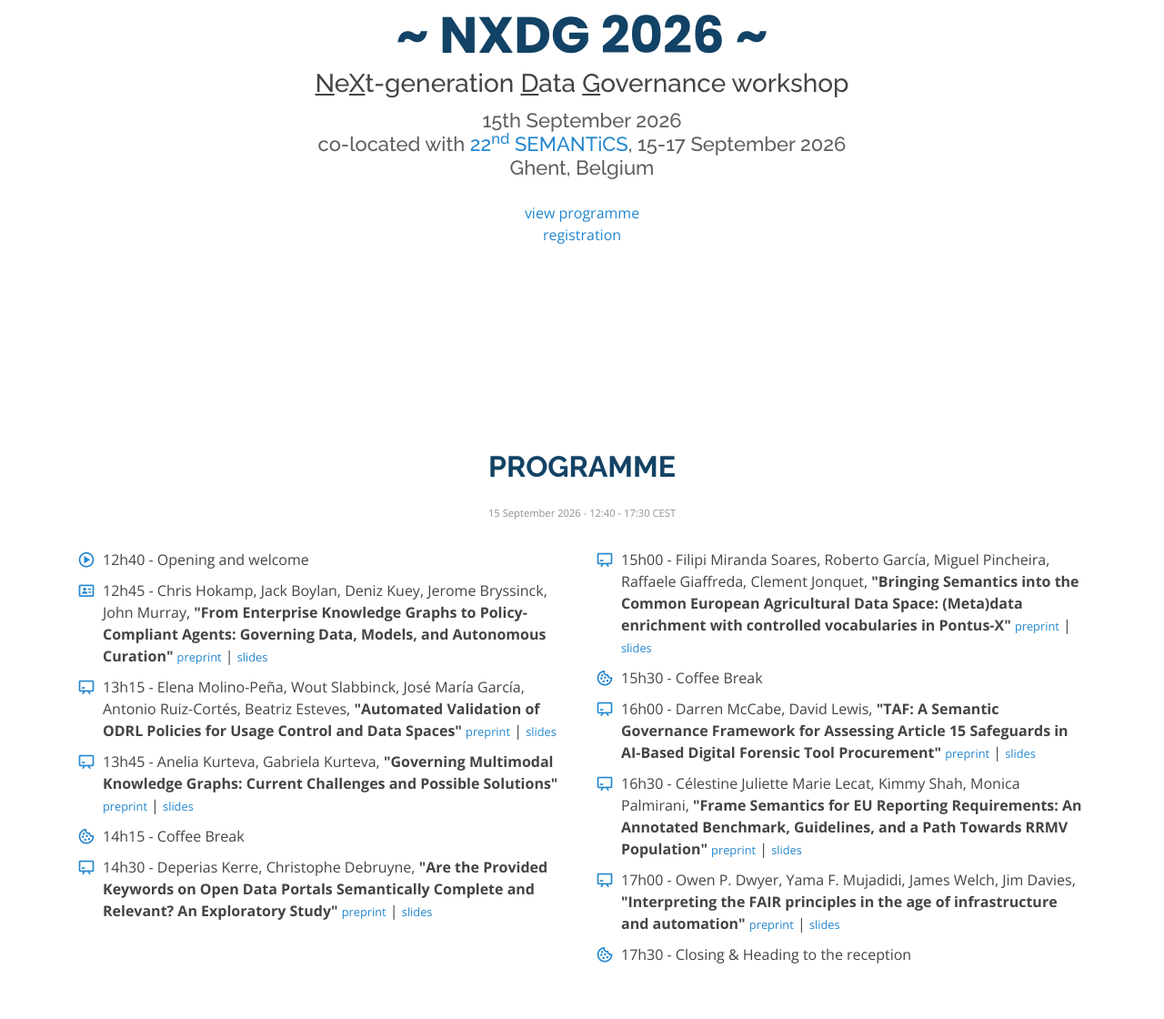
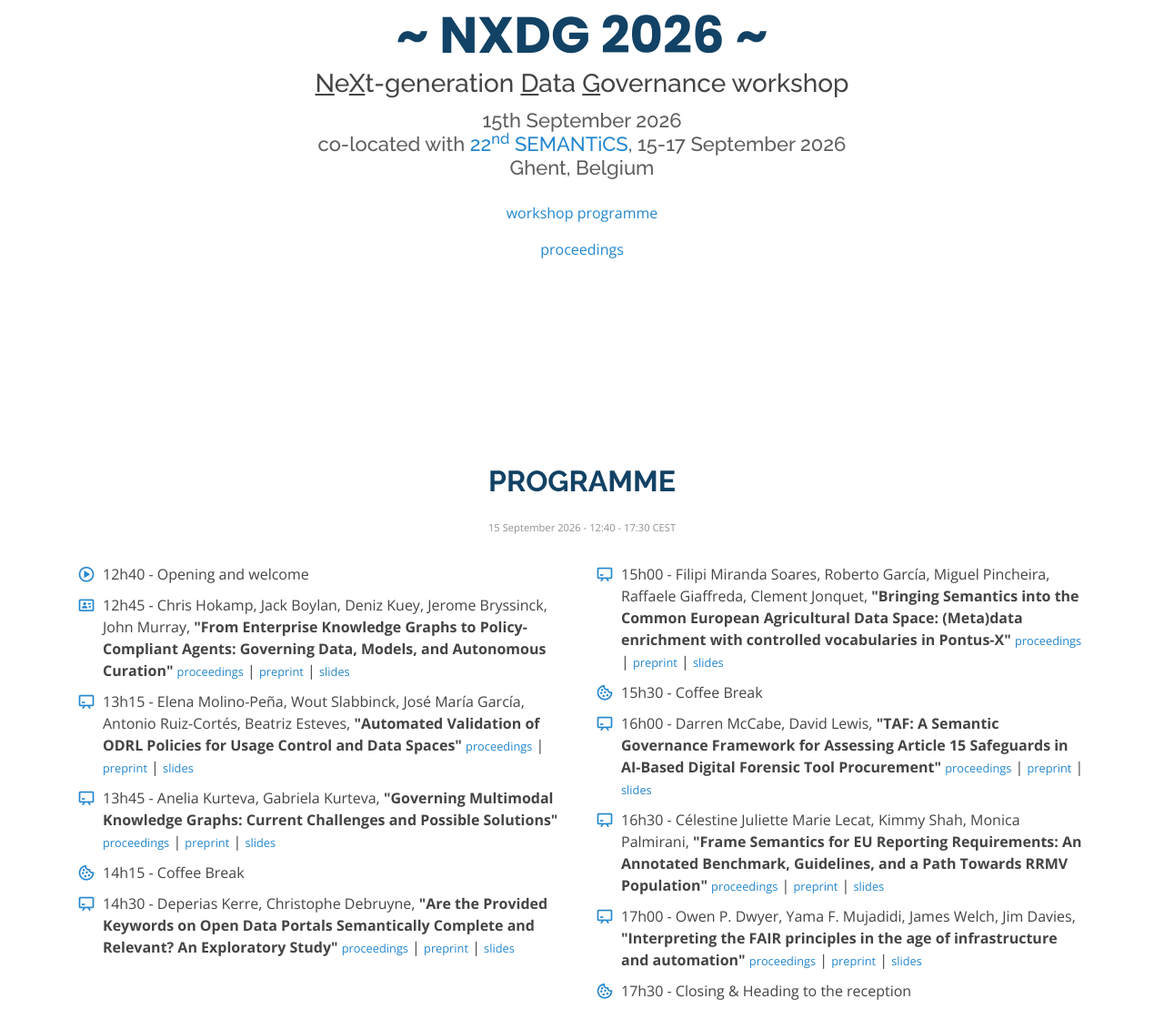
Before and after one commit to nxdg-workshop/2026, a plain HTML site: page index.html in a window 1280 px wide. Shown: the part 213-1333 px from the top of the page at 91% size. Drawn offline with nearby package versions, Linux system fonts and the light colour scheme.

Commit message:
proceedings links

```diff
--- a/index.html
+++ b/index.html
@@ -52,10 +52,8 @@
           <h3><u>N</u>e<u>X</u>t-generation <u>D</u>ata <u>G</u>overnance workshop</h3>
           <h2>15th September 2026 <br/> co-located with <a href="https://2026-eu.semantics.cc/">22<sup>nd</sup> SEMANTiCS</a>,
               15-17 September 2026<br/>Ghent, Belgium</h2> <br/>
-          <p>
-          <a href="#programme">view programme</a> <br/>
-          <a href="https://2026-eu.semantics.cc/page/registration">registration</a>
-          </p>
+          <p><a href="#programme">workshop programme</a></p>
+          <p><a href="https://ceur-ws.org/Vol-4327/">proceedings</a></p>
           <br/><br/>
             <!-- <span style="color:red;">Deadline further extended: 05 JULY 23:59 AoE</span></h2><br><br> -->
 
@@ -117,11 +115,13 @@
               <li><i class="bx bx-play-circle"></i> 12h40 - Opening and welcome</li>
               <li>
                 <i class="bx bx-id-card"></i> 12h45 - Chris Hokamp, Jack Boylan, Deniz Kuey, Jerome Bryssinck, John Murray, <b>"From Enterprise Knowledge Graphs to Policy-Compliant Agents: Governing Data, Models, and Autonomous Curation"</b>
+                <small><a href="https://ceur-ws.org/Vol-4327/paper1.pdf">proceedings</a></small> |
                 <small><a href="https://openreview.net/pdf?id=MIX9PS8TOE" target="_blank">preprint</a></small> |
                 <small><a href="./assets/slides/hokamp.pdf" target="_blank">slides</a></small>
               </li>
               <li>
                 <i class="bx bx-chalkboard"></i> 13h15 - Elena Molino-Peña, Wout Slabbinck, José María García, Antonio Ruiz-Cortés, Beatriz Esteves, <b>"Automated Validation of ODRL Policies for Usage Control and Data Spaces"</b>
+                <small><a href="https://ceur-ws.org/Vol-4327/paper6.pdf">proceedings</a></small> |
                 <small><a href="https://openreview.net/pdf?id=IKYFFh0qab" target="_blank">preprint</a></small> |
                 <small><a href="https://docs.google.com/presentation/d/1-jnjSsyxGhOQpoLrNXnkOTuc2SafwXTBQyjRwUjogCg/edit?usp=sharing" target="_blank">slides</a></small>
                 <!-- <a href="https://consentworkshop.com/assets/preprints/2022/Beste Beatriz Esteves
@@ -129,6 +129,7 @@ Uw reservering is bevestigd.p5511_slides.pptx">proceedings</a> -->
               </li>
               <li>
                 <i class="bx bx-chalkboard"></i> 13h45 - Anelia Kurteva, Gabriela Kurteva, <b>"Governing Multimodal Knowledge Graphs: Current Challenges and Possible Solutions"</b>
+                <small><a href="https://ceur-ws.org/Vol-4327/paper3.pdf">proceedings</a></small> |
                 <small><a href="https://openreview.net/pdf?id=umoNQp0qIT" target="_blank">preprint</a></small> |
                 <!-- <small><a href="https://ceur-ws.org/Vol-3891/paper1.pdf" target="_blank">proceedings</a></small> -->
                 <small><a href="./assets/slides/AKurteva.pptx" target="_blank">slides</a></small>
@@ -136,6 +137,7 @@ Uw reservering is bevestigd.p5511_slides.pptx">proceedings</a> -->
               <li><i class="bx bx-cookie"></i> 14h15 - Coffee Break </li>
               <li>
                 <i class="bx bx-chalkboard"></i> 14h30 - Deperias Kerre, Christophe Debruyne, <b>"Are the Provided Keywords on Open Data Portals Semantically Complete and Relevant? An Exploratory Study"</b>
+                <small><a href="https://ceur-ws.org/Vol-4327/paper2.pdf">proceedings</a></small> |
                 <small><a href="https://openreview.net/pdf?id=NESaarPM26" target="_blank">preprint</a></small> |
                 <small><a href="https://docs.google.com/presentation/d/10QBwTZ-hGnATxRNsKN3mkZ_vGsVET7gQ/edit?slide=id.p1#slide=id.p1" target="_blank">slides</a></small>
                 <!-- <a href="https://consentworkshop.com/assets/preprints/2022/p5511_slides.pptx">slides</a> -->
@@ -148,6 +150,7 @@ Uw reservering is bevestigd.p5511_slides.pptx">proceedings</a> -->
             <ul>
               <li>
                 <i class="bx bx-chalkboard"></i> 15h00 - Filipi Miranda Soares, Roberto García, Miguel Pincheira, Raffaele Giaffreda, Clement Jonquet, <b>"Bringing Semantics into the Common European Agricultural Data Space: (Meta)data enrichment with controlled vocabularies in Pontus-X"</b>
+                <small><a href="https://ceur-ws.org/Vol-4327/paper8.pdf">proceedings</a></small> |
                 <small><a href="https://openreview.net/pdf?id=OxVDm65KIL" target="_blank">preprint</a></small> |
                 <small><a href="https://docs.google.com/presentation/d/1dzrFPkrQbp-MneaFBrRgdjc7ZhuGuVbO/edit?slide=id.p1#slide=id.p1" target="_blank">slides</a></small>
                 <!-- <a href="./slides/MeWantCookie.pdf" target="_blank">slides</a></small> -->
@@ -155,18 +158,21 @@ Uw reservering is bevestigd.p5511_slides.pptx">proceedings</a> -->
               <li><i class="bx bx-cookie"></i> 15h30 - Coffee Break </li>
               <li>
                 <i class="bx bx-chalkboard"></i> 16h00 - Darren McCabe, David Lewis, <b>"TAF: A Semantic Governance Framework for Assessing Article 15 Safeguards in AI-Based Digital Forensic Tool Procurement"</b>
+                <small><a href="https://ceur-ws.org/Vol-4327/paper5.pdf">proceedings</a></small> |
                 <small><a href="https://openreview.net/pdf?id=rXVz6s5KjU" target="_blank">preprint</a></small> |
                 <!-- <a href="https://ceur-ws.org/Vol-3891/paper6.pdf" target="_blank">proceedings</a> | -->
                 <small><a href="./assets/slides/darren.pdf" target="_blank">slides</a></small>
               </li>
               <li>
                 <i class="bx bx-chalkboard"></i> 16h30 - Célestine Juliette Marie Lecat, Kimmy Shah, Monica Palmirani, <b>"Frame Semantics for EU Reporting Requirements: An Annotated Benchmark, Guidelines, and a Path Towards RRMV Population"</b>
+                <small><a href="https://ceur-ws.org/Vol-4327/paper4.pdf">proceedings</a></small> |
                 <small><a href="https://openreview.net/pdf?id=v0lF9lbH74" target="_blank">preprint</a></small> |
                 <!-- <a href="https://ceur-ws.org/Vol-3891/paper6.pdf" target="_blank">proceedings</a> | -->
                 <small><a href="./assets/slides/LECAT.pdf" target="_blank">slides</a></small>
               </li>
               <li>
                 <i class="bx bx-chalkboard"></i> 17h00 - Owen P. Dwyer, Yama F. Mujadidi, James Welch, Jim Davies, <b>"Interpreting the FAIR principles in the age of infrastructure and automation"</b>
+                <small><a href="https://ceur-ws.org/Vol-4327/paper7.pdf">proceedings</a></small> |
                 <small><a href="https://openreview.net/pdf?id=6ItZyPuXEF" target="_blank">preprint</a></small> |
                 <!-- <a href="https://ceur-ws.org/Vol-3891/paper6.pdf" target="_blank">proceedings</a> | -->
                 <small><a href="./assets/slides/Dwyer.pdf" target="_blank">slides</a></small>
@@ -384,6 +390,7 @@ Uw reservering is bevestigd.p5511_slides.pptx">proceedings</a> -->
 
     <section id="updates" class="container about">
       <h2 class="section-title">📰 Updates/News 📰</h2>
+      <p class="description"><b>24-NOV:</b> Proceedings published</p>
       <p class="description"><b>25-SEP:</b> The contribution from Lorenzo Moriondo and Tommaso Moriondo on <b>"Genefold Data Governance: A Semantic Governance Platform for AI Safety, Drift Monitoring, and Federated Data Asset Management"</b> was removed from the programme as they were not at the conference to present the paper.</p>
       <p class="description"><b>15-SEP:</b> Slides of presented papers are online.</p>
       <p class="description"><b>04-SEP:</b> Workshop programme is online.</p>
```
